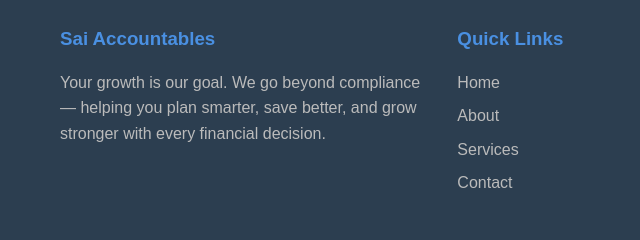
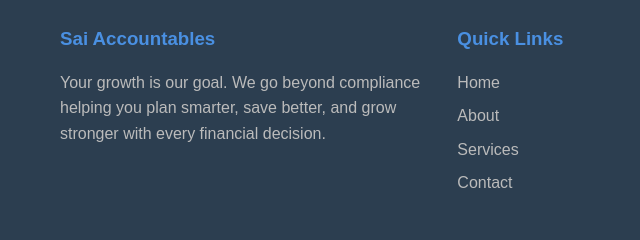
Before and after one commit to ShettyGaurav/SaiAccounts, a plain HTML site: page index.html in a window 1280 px wide. Shown: the part 4099-4339 px from the top of the page, 0-640 px from the left. Drawn offline with Linux system fonts and the light colour scheme.

Commit message:
Second commit

```diff
--- a/index.html
+++ b/index.html
@@ -227,7 +227,7 @@
             <div class="footer-content">
                 <div class="footer-section">
                     <h3>Sai Accountables</h3>
-                    <p>Your growth is our goal. We go beyond compliance — helping you plan smarter, save better, and grow stronger with every financial decision.</p>
+                    <p>Your growth is our goal. We go beyond compliance helping you plan smarter, save better, and grow stronger with every financial decision.</p>
                 </div>
                 <div class="footer-section">
                     <h3>Quick Links</h3>
```
